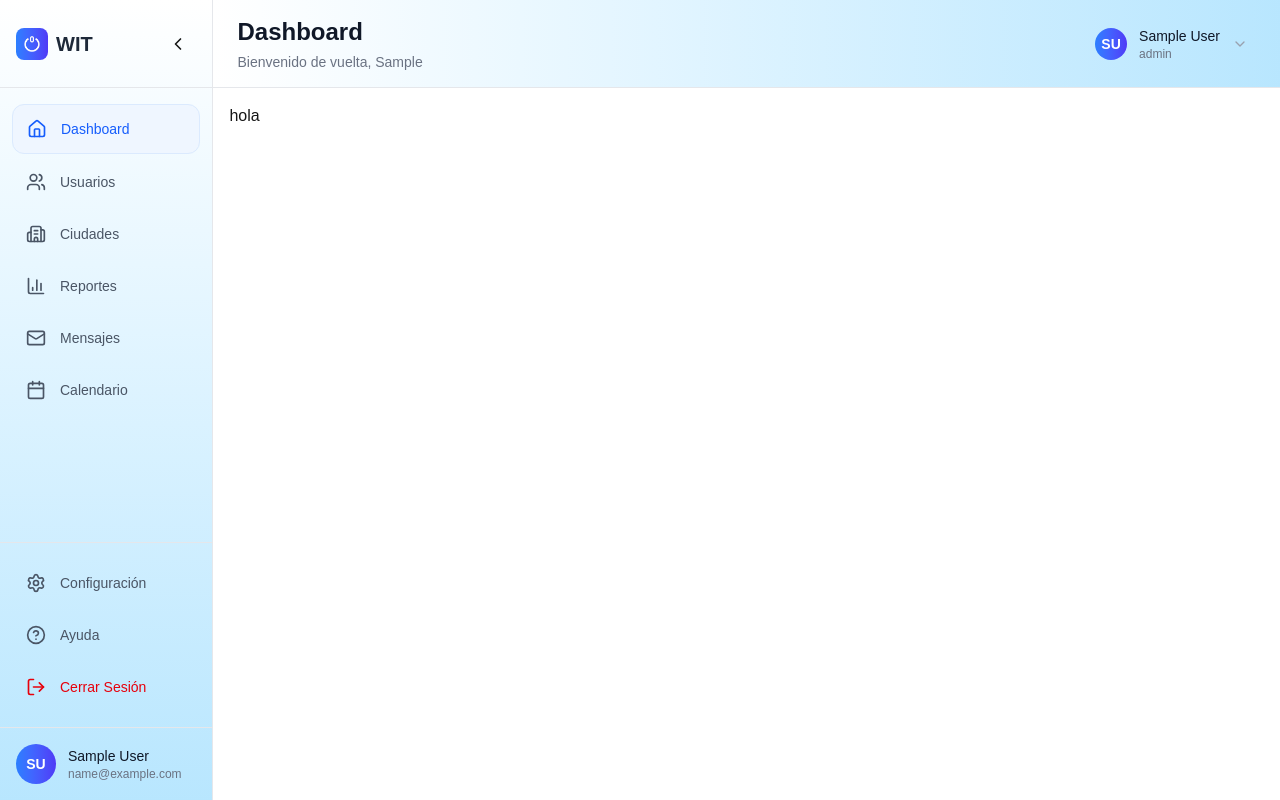
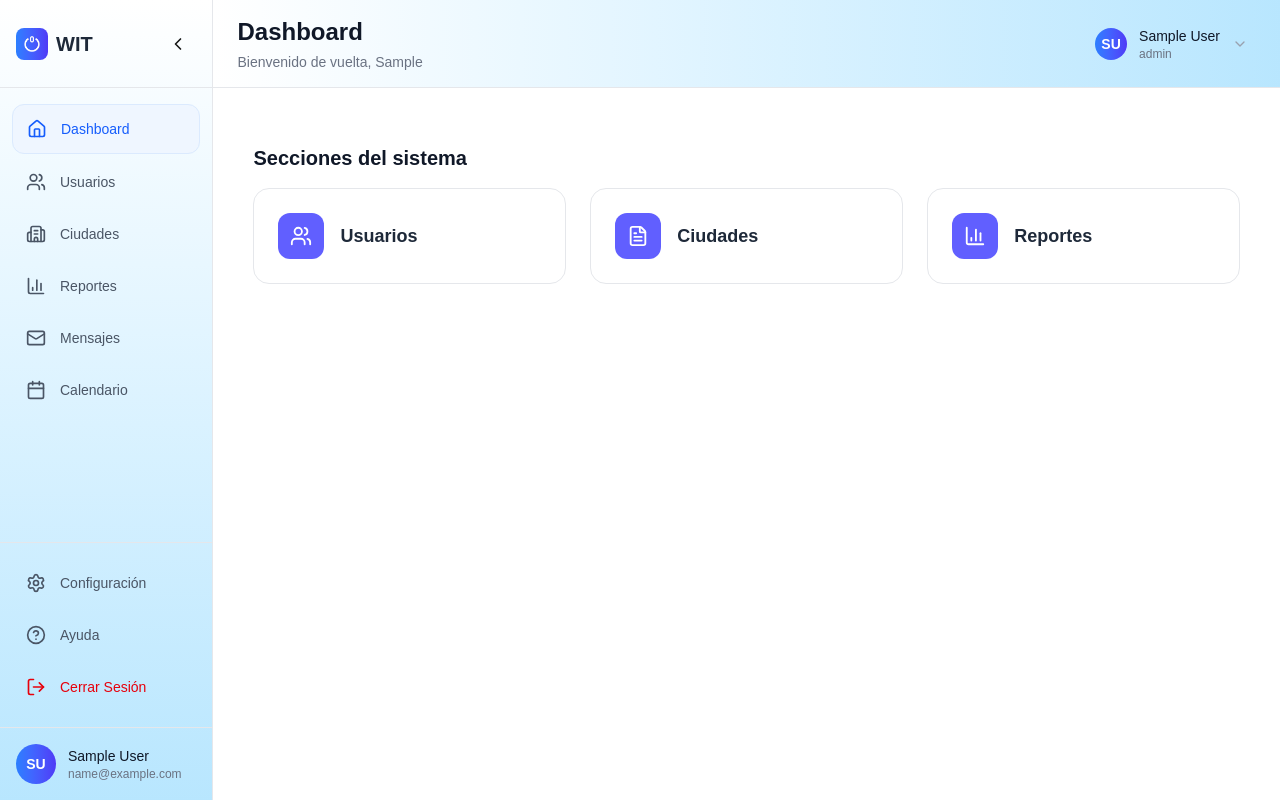
Before and after one commit to dorian-cesar/mantenedor-reservas-centinela, a Next.js app: page /dashboard in a window 1280 px wide. Built offline with nearby package versions, Linux system fonts and the light colour scheme; sample sign-in values are in the browser's storage.

Commit message:
fix: se modifica dasboard de inicio con cards de secciones

```diff
--- a/src/app/dashboard/page.jsx
+++ b/src/app/dashboard/page.jsx
@@ -1,7 +1,50 @@
+"use client";
+
+import { useRouter } from "next/navigation";
+import {
+  Users,
+  FileText,
+  BarChart3,
+  MessageCircle,
+  Calendar,
+  Settings,
+  HelpCircle,
+} from "lucide-react";
+
 export default function DashboardPage() {
-    return (
-        <div>
-            hola
+  const router = useRouter();
+
+  const sections = [
+    { name: "Usuarios", icon: Users, path: "/dashboard/users" },
+    { name: "Ciudades", icon: FileText, path: "/dashboard/cities" },
+    { name: "Reportes", icon: BarChart3, path: "/dashboard/reports" },
+  ];
+
+  return (
+    <div className="px-6 py-10 space-y-10">
+      {/* SECCIONES DEL SISTEMA */}
+      <section>
+        <h2 className="text-xl font-semibold text-gray-900 mb-4">
+          Secciones del sistema
+        </h2>
+
+        <div className="grid grid-cols-1 sm:grid-cols-2 lg:grid-cols-3 gap-6">
+          {sections.map(({ name, icon: Icon, path }) => (
+            <div
+              key={name}
+              className="cursor-pointer bg-white border border-gray-200 rounded-2xl hover:shadow-lg transition-all"
+              onClick={() => router.push(path)}
+            >
+              <div className="p-6 flex items-center space-x-4">
+                <div className="bg-indigo-500 text-white rounded-xl p-3">
+                  <Icon size={22} />
+                </div>
+                <h3 className="text-lg font-semibold text-gray-800">{name}</h3>
+              </div>
+            </div>
+          ))}
         </div>
-    )
+      </section>
+    </div>
+  );
 }
--- a/src/components/navbar.jsx
+++ b/src/components/navbar.jsx
@@ -1,22 +1,23 @@
-"use client"
-import { useState, useEffect } from "react"
-import { usePathname, useRouter } from 'next/navigation'
+"use client";
+import { useState, useEffect } from "react";
+import { usePathname, useRouter } from "next/navigation";
 
-import SessionHelper from '@/utils/session';
+import SessionHelper from "@/utils/session";
 import Notification from "./notification";
 
-import { ChevronDown } from "lucide-react"
+import { ChevronDown } from "lucide-react";
 
 export default function Navbar({ onMenuToggle, className = "" }) {
-    const [isProfileOpen, setIsProfileOpen] = useState(false)
-    const [isClient, setIsClient] = useState(false);
+  const [isProfileOpen, setIsProfileOpen] = useState(false);
+  const [isClient, setIsClient] = useState(true);
   const [showSessionWarning, setShowSessionWarning] = useState(false);
-    const pathname = usePathname()
-    const router = useRouter()
+  const pathname = usePathname();
+  const router = useRouter();
 
-    useEffect(() => {
-        setIsClient(true);
-    }, []);
+  const handleSessionExpired = () => {
+    SessionHelper.logout();
+    router.replace("/");
+  };
 
   const user = isClient ? SessionHelper.getUser() : null;
 
@@ -31,7 +32,7 @@ export default function Navbar({ onMenuToggle, className = "" }) {
 
       const minutesLeft = SessionHelper.getSessionTimeLeft();
 
-            console.log('Minutes left:', minutesLeft); // Para debug
+      console.log("Minutes left:", minutesLeft); // Para debug
 
       if (minutesLeft > 0 && minutesLeft <= 15) {
         setShowSessionWarning(true);
@@ -47,11 +48,6 @@ export default function Navbar({ onMenuToggle, className = "" }) {
     return () => clearInterval(interval);
   }, [isClient]);
 
-    const handleSessionExpired = () => {
-        SessionHelper.logout();
-        router.replace('/');
-    };
-
   const handleLogout = async () => {
     await SessionHelper.logout();
     router.replace("/");
@@ -59,25 +55,30 @@ export default function Navbar({ onMenuToggle, className = "" }) {
 
   const getPageTitle = () => {
     const routes = {
-            '/dashboard': 'Dashboard',
-            '/dashboard/users': 'Gestión de Usuarios',
-            '/documents': 'Documentos',
-            '/reports': 'Reportes y Análisis',
-            '/messages': 'Mensajes',
-            '/calendar': 'Calendario',
-            '/settings': 'Configuración',
-            '/help': 'Ayuda y Soporte'
-        }
-        return routes[pathname] || 'Dashboard'
-    }
+      "/dashboard": "Dashboard",
+      "/dashboard/users": "Gestión de Usuarios",
+      "/documents": "Documentos",
+      "/reports": "Reportes y Análisis",
+      "/messages": "Mensajes",
+      "/calendar": "Calendario",
+      "/settings": "Configuración",
+      "/help": "Ayuda y Soporte",
+    };
+    return routes[pathname] || "Dashboard";
+  };
 
   const getUserInitials = () => {
-        if (!user) return "US"
+    if (!user) return "US";
     if (user.name) {
-            return user.name.split(' ').map(n => n[0]).join('').toUpperCase().slice(0, 2)
+      return user.name
+        .split(" ")
+        .map((n) => n[0])
+        .join("")
+        .toUpperCase()
+        .slice(0, 2);
     }
-        return "US"
-    }
+    return "US";
+  };
 
   return (
     <>
@@ -89,7 +90,9 @@ export default function Navbar({ onMenuToggle, className = "" }) {
           timer={5000}
         />
       )}
-            <div className={`bg-linear-to-r from-white to-sky-200 border-b border-gray-200 h-22 ${className}`}>
+      <div
+        className={`bg-linear-to-r from-white to-sky-200 border-b border-gray-200 h-22 ${className}`}
+      >
         <div className="px-6 py-4">
           <div className="flex items-center justify-between">
             <div className="flex items-center space-x-4">
@@ -98,7 +101,7 @@ export default function Navbar({ onMenuToggle, className = "" }) {
                   {getPageTitle()}
                 </h1>
                 <p className="text-sm text-gray-500 mt-1">
-                                    Bienvenido de vuelta, {user?.name?.split(' ')[0] || 'Usuario'}
+                  Bienvenido de vuelta, {user?.name?.split(" ")[0] || "Usuario"}
                 </p>
               </div>
             </div>
@@ -124,7 +127,8 @@ export default function Navbar({ onMenuToggle, className = "" }) {
                   </div>
                   <ChevronDown
                     size={16}
-                                        className={`text-gray-400 transition-transform duration-200 ${isProfileOpen ? 'rotate-180' : ''
+                    className={`text-gray-400 transition-transform duration-200 ${
+                      isProfileOpen ? "rotate-180" : ""
                     }`}
                   />
                 </button>
@@ -133,7 +137,8 @@ export default function Navbar({ onMenuToggle, className = "" }) {
                   <div className="absolute right-0 top-full mt-2 w-48 bg-white rounded-xl shadow-lg border border-gray-200 py-2 z-50">
                     <div className="px-4 py-2 border-b border-gray-100">
                       <p className="text-sm font-medium text-gray-900 truncate">
-                                                {user?.name || "Usuario Sistema"} · {user?.role || "Admin"}
+                        {user?.name || "Usuario Sistema"} ·{" "}
+                        {user?.role || "Admin"}
                       </p>
                       <p className="text-xs text-gray-500 truncate">
                         {user?.email || "admin@sistema.com"}
@@ -149,7 +154,9 @@ export default function Navbar({ onMenuToggle, className = "" }) {
                     <div className="border-t border-gray-100 mt-2 pt-2">
                       <button
                         className="flex items-center w-full px-4 py-2 text-sm text-red-600 hover:bg-red-50 transition-colors duration-200 cursor-pointer"
-                                                onClick={() => {handleLogout()}}
+                        onClick={() => {
+                          handleLogout();
+                        }}
                       >
                         Cerrar Sesión
                       </button>
@@ -159,7 +166,6 @@ export default function Navbar({ onMenuToggle, className = "" }) {
               </div>
             </div>
           </div>
-
         </div>
 
         {/* Overlay for dropdown */}
@@ -171,6 +177,5 @@ export default function Navbar({ onMenuToggle, className = "" }) {
         )}
       </div>
     </>
-
-    )
+  );
 }
```
Also changed, not shown: src/app/dashboard/cities/page.jsx (+53 -27 lines), 1 other file (tests, documents, lock files or other folders). Lines whose indentation alone changed are shown as unchanged.
